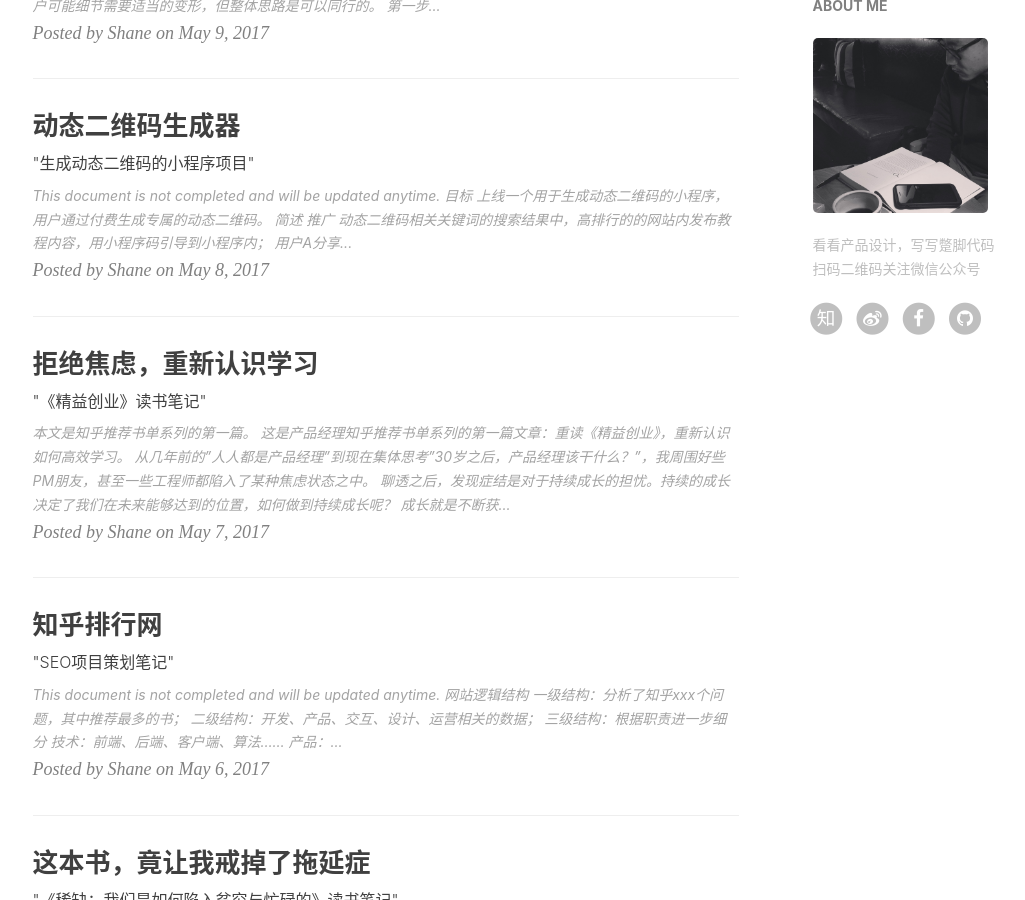
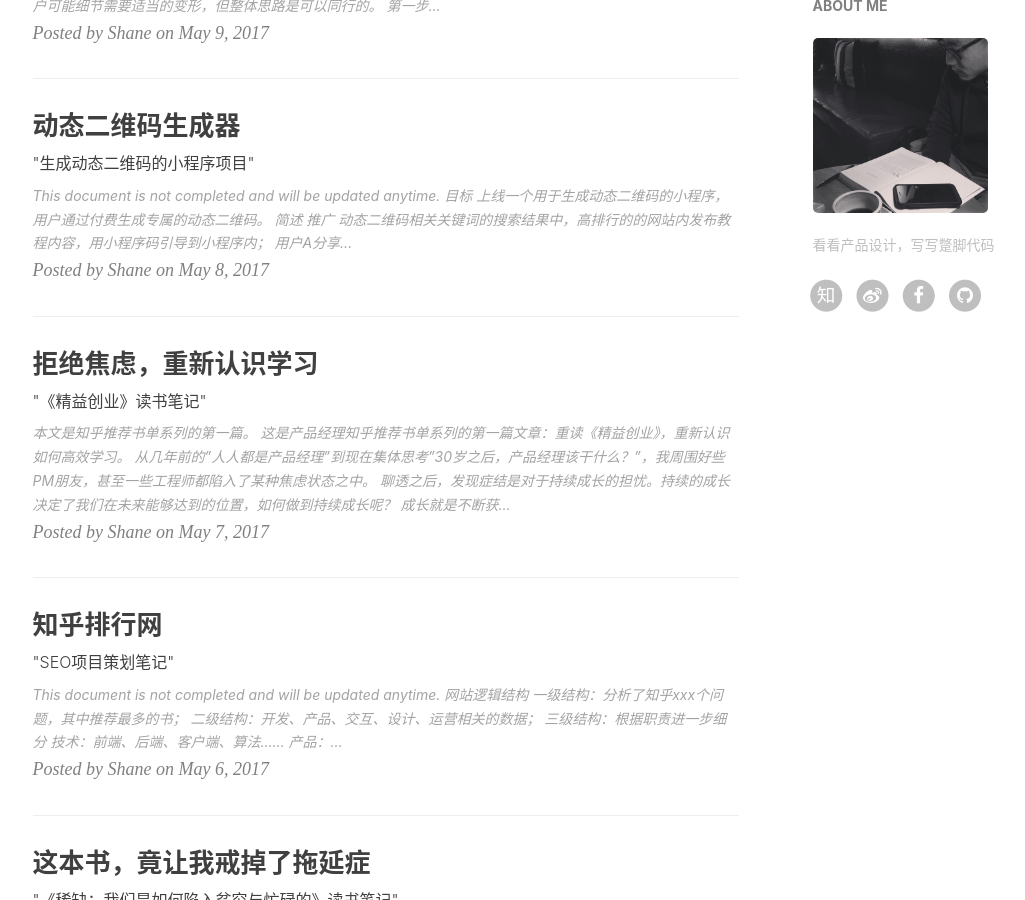
Before and after one commit to shaneliu/shaneliu.github.io, a Jekyll site: the page built from index.html, in a window 1280 px wide and 900 px high, scrolled down 620 px. Shown: the whole window, without its empty margins (135-1160 px from the left). Built offline with Jekyll 4.4.1, drawn with Linux system fonts in a browser that asks for light colours; nearby versions of some CDN libraries; the list of posts is cut into pages by our own code; comment, search, counter and statistics services are not loaded.

```diff
--- a/_config.yml
+++ b/_config.yml
@@ -68,7 +68,7 @@
 
 # Sidebar settings
 sidebar: true                           # whether or not using Sidebar.
-sidebar-about-description: "看看产品设计，写写蹩脚代码 </br> 扫码二维码关注微信公众号"           #读书，写字，分享 </br> 假设，实验，总结 </br> 如此往复就是完美的生活
+sidebar-about-description: "看看产品设计，写写蹩脚代码"           #读书，写字，分享 </br> 假设，实验，总结 </br> 如此往复就是完美的生活
 sidebar-avatar: /img/blog-avatar.jpeg   # use absolute URL, seeing it's used in both `/` and `/about/`
 
 
```
